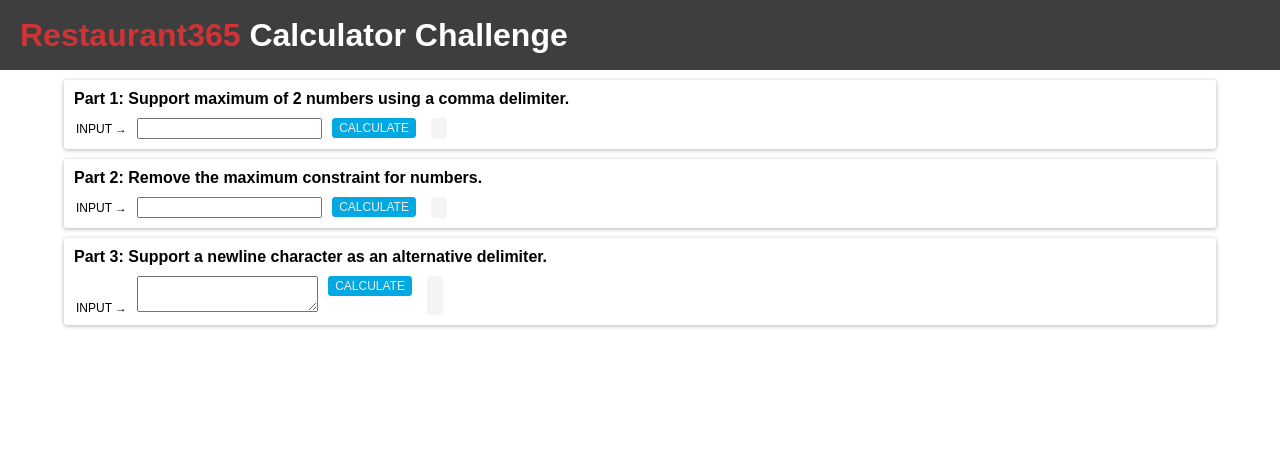
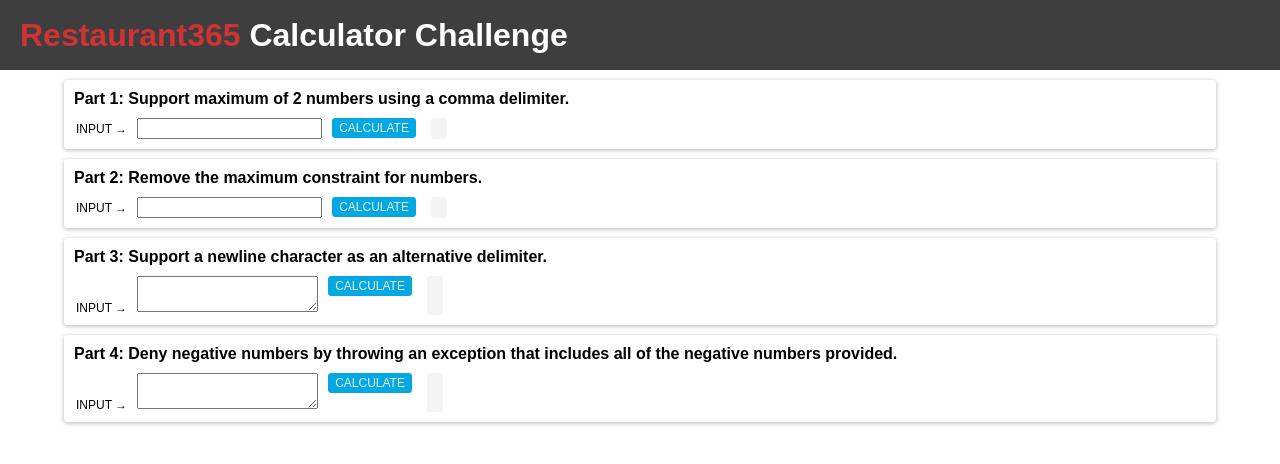
Before and after one commit to james-lopez/r365, a React (Create React App) app: page / in a window 1280 px wide. Shown: the top 464 px of the page. Built offline with nearby package versions, Linux system fonts and the light colour scheme.

Commit message:
Part 4 of calculator.

```diff
--- a/src/components/App.js
+++ b/src/components/App.js
@@ -3,6 +3,7 @@
 import Challenge1 from './challenge1';
 import Challenge2 from './challenge2';
 import Challenge3 from './challenge3';
+import Challenge4 from './challenge4';
 
 function App() {
   return (
@@ -14,6 +15,7 @@
         <Challenge1/>
         <Challenge2/>
         <Challenge3/>
+        <Challenge4/>
       </div>
     </div>
   );
--- /dev/null
+++ b/src/components/challenge4/index.js
@@ -0,0 +1,125 @@
+
+import React, { Component } from 'react';
+import styled from 'styled-components';
+
+const StyledCard = styled.div`
+	background-color: #FFFFFF;
+	box-shadow: rgba(0, 0, 0, 0.3) 0px 1px 4px;
+	margin-top: 10px;
+	border-radius: 3px;
+	width: 100%;
+	height: 100%;
+	overflow: hidden;
+`;
+
+const StyledTitle = styled.h4`
+	margin: 10px 0px 0px 10px;
+`;
+
+const StyledForm = styled.form`
+	margin: 10px 0px 10px 12px;
+	width: 100%;
+	display: flex;
+	justify-content: flex-start;
+`;
+
+const StyledLabel = styled.label`
+	text-transform: uppercase;
+	font-size: 12px;
+`;
+
+const StyledInput = styled.textarea`
+	margin-left: 10px;
+`
+
+const StyledButton = styled.button`
+	height: 20px;
+	margin-left: 10px;
+	background: #01A8E2;
+	border: 1px solid #01A8E2;
+	border-radius: 3px;
+	color: #EEE;
+	font-size: 12px;
+	text-transform: uppercase;
+`;
+
+const StyledResult = styled.p`
+	font-size: 12px;
+	margin: 0px 0px 0px 15px;
+	padding: 3px 7px;
+	background: #F4F4F4;
+	border: 1px solid #F4F4F4;
+	border-radius: 3px;
+`;
+
+class Challenge4 extends Component {
+	constructor(props) {
+		super(props)
+
+		this.state = {
+			text: '',
+			output: ''
+		}
+	}
+
+	handleInputChange = (e) => {
+		this.setState({ text: e.target.value })
+	}
+
+	handleSubmit = (e) => {
+		e.preventDefault();
+
+		let parsedString = this.state.text.split(/[\n,]+/);
+		let negativeNumbers = [];
+
+		if (parsedString.length < 2) {
+			for (let i = parsedString.length; i < 2; i++) {
+				parsedString.push('0');
+			}
+		}
+
+		let convertedString = parsedString.map((number) => {
+			if (isNaN(number) || number === '') {
+				number = 0;
+			} else {
+				number = parseInt(number, 10);
+			}
+
+			if (number < 0) {
+				negativeNumbers.push(number);
+			}
+
+			return number;
+		})
+
+		let sum = convertedString.reduce((accumulator, currentValue) => {
+			return accumulator + currentValue;
+		});
+
+		if (negativeNumbers.length > 0) {
+			this.setState({ output: 'Error: Negative Numbers Included in Input: ' + negativeNumbers });
+		} else {
+			this.setState({ output: sum })
+		}
+
+	}
+
+	render() {
+
+		return (
+			<StyledCard>
+				<StyledTitle>Part 4: Deny negative numbers by throwing an exception that includes all of the negative numbers provided.</StyledTitle>
+				<StyledForm onSubmit={(e) => this.handleSubmit(e)}>
+					<StyledLabel>
+						Input &#8594;
+						<StyledInput data-testid="input" value={this.state.text} onChange={e => this.handleInputChange(e)} />
+					</StyledLabel>
+					<StyledButton data-testid="submit-button" type="submit">Calculate</StyledButton>
+					<StyledResult data-testid="output-field">{this.state.output}</StyledResult>
+				</StyledForm>
+			</StyledCard>
+		)
+	}
+}
+
+export default Challenge4
```
Also changed, not shown: 1 other file (tests, documents, lock files or other folders).
